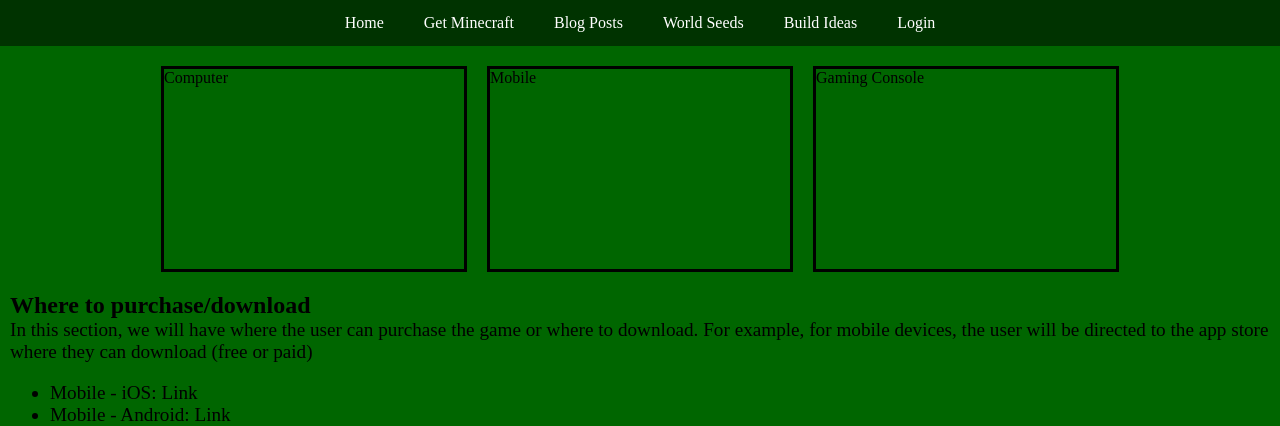
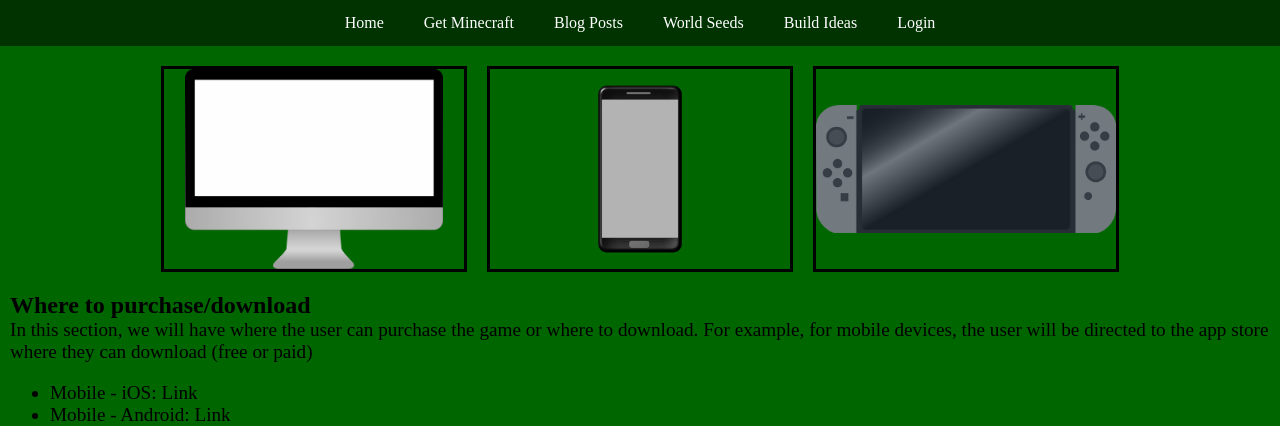
Before and after one commit to andrewdoepke/CSP2, a Python web app: template Templates/rawhtml/Project2/get-minecraft.html in a window 1280 px wide. Shown: the part 97-523 px from the top of the page. Run offline with Jinja, Linux system fonts and the light colour scheme; the template is opened without the code that fills it, so the values that code supplies are empty.

Commit message:
Images for get mc
check it out

```diff
--- a/Templates/rawhtml/Project2/css/get-mc_style.css
+++ b/Templates/rawhtml/Project2/css/get-mc_style.css
@@ -9,6 +9,17 @@
     height: 200px;
     border-style: solid;
     margin: 10px;
+    text-align: center;
+    display: flex;
+    align-items: center;
+}
+
+.option-selection img {
+        max-width: 100%;
+        max-height: 100%;
+        display: block; /* remove extra space below image */
+        margin-left: auto;
+        margin-right: auto;
 }
 
 .selection-displayed {
--- a/Templates/rawhtml/Project2/get-minecraft.html
+++ b/Templates/rawhtml/Project2/get-minecraft.html
@@ -24,13 +24,13 @@
 		<div class = "main">
 			<div class = "display-download-options">
 				<div class = "option-selection" id = "computer">
-					Computer
+					<img src="images/computer.png" alt="computer">
 				</div>
 				<div class = "option-selection" id = "mobile">
-					Mobile
+					<img src="images/phone.png" alt="Mobile">
 				</div>
 				<div class = "option-selection" id = "console">
-					Gaming Console
+					<img src="images/console.png" alt="Gaming Console">
 				</div>
 			</div>
 			<!-- When one of the options is clicked, it will display this section and link using an
```
